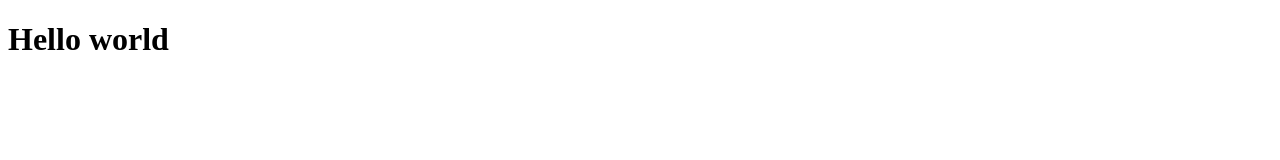
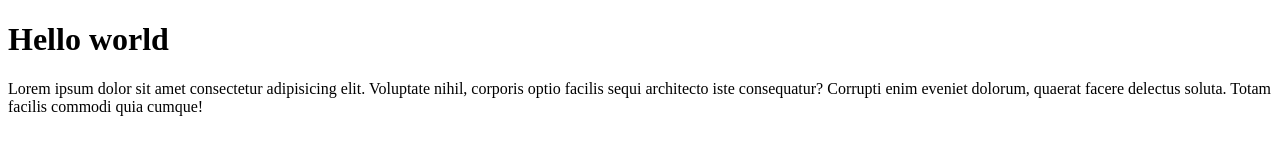
Before and after one commit to maximall007/Tech_Skills_hw1, a plain HTML site: page index.html in a window 1280 px wide. Drawn offline with Linux system fonts and the light colour scheme.

Commit message:
add new file

```diff
--- a/index.html
+++ b/index.html
@@ -6,5 +6,6 @@
 </head>
 <body>
     <h1>Hello world</h1>
+    <p>Lorem ipsum dolor sit amet consectetur adipisicing elit. Voluptate nihil, corporis optio facilis sequi architecto iste consequatur? Corrupti enim eveniet dolorum, quaerat facere delectus soluta. Totam facilis commodi quia cumque!</p>
 </body>
 </html>
```
